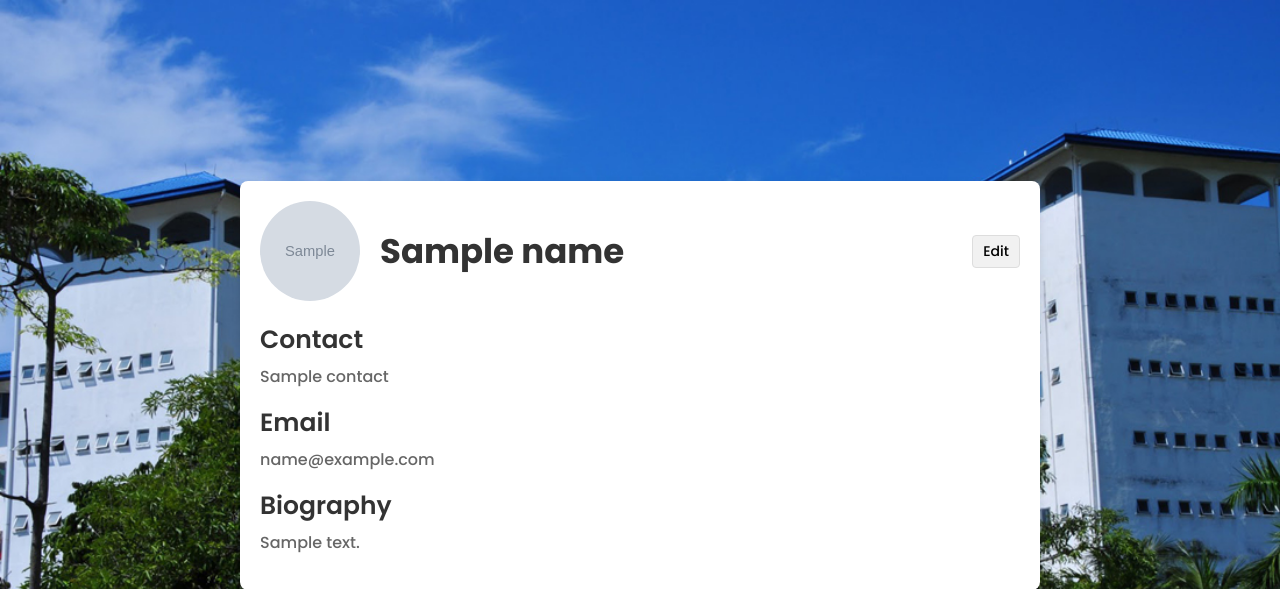
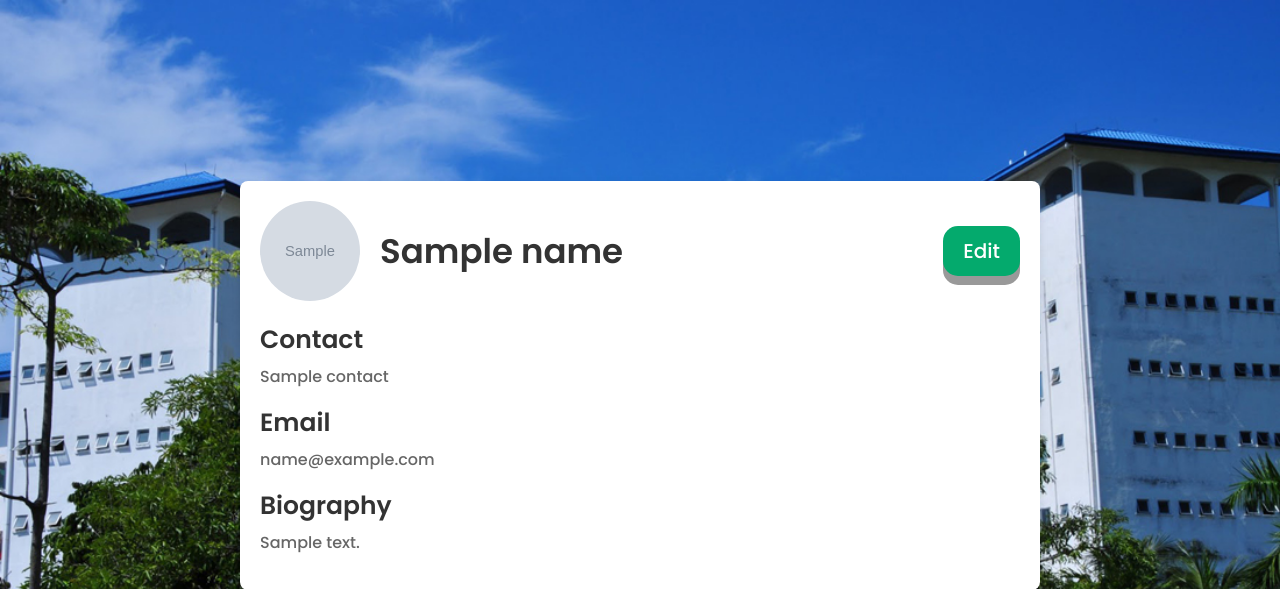
Before and after one commit to kairos8232/eHostel, a Flask app: template templates/profile.html in a window 1280 px wide. Shown: the top 589 px of the page. Run offline with Flask 3, Linux system fonts and the light colour scheme; the template is opened without the code that fills it: most values are stand-ins (such as "Sample title", 1, 10 or a date in 2020); grey boxes marked "Sample" are stand-in pictures; some libraries are stand-ins or nearby versions.

Commit message:
try edit-button

```diff
--- a/static/css/profile-style.css
+++ b/static/css/profile-style.css
@@ -50,17 +50,50 @@ body {
     font-size: 34px;
     font-weight: 600;
     color: #333;
-    font-weight: bold;
+    word-wrap: break-word;
+    word-break: break-word;
+    white-space: normal;
+    overflow-wrap: break-word;
 }
 
-.edit-button {
+/*.edit-button {
     background-color: #f1f1f1;
     border: 1px solid #ddd;
     padding: 5px 10px;
     border-radius: 4px;
     cursor: pointer;
     font-size: 14px;
+    border: rgba(255,255,255,0.5) 2px solid;
+    padding: 8px 16px;
+    margin-left: 16px;
+    border-radius: 99px;
+    transition: 300ms;
 }
+.edit-button:hover {
+    background: rgb(145, 103, 103);
+    color: black;
+}*/
+.edit-button {
+    display: inline-block;
+    padding: 10px 20px;
+    font-size: 20px;
+    cursor: pointer;
+    text-align: center;
+    text-decoration: none;
+    outline: none;
+    color: #fff;
+    background-color: #04AA6D;
+    border: none;
+    border-radius: 15px;
+    box-shadow: 0 9px #999;
+  }
+  .edit-button:hover {background-color: #3e8e41}
+
+  .edit-button:active {
+    background-color: #3e8e41;
+    box-shadow: 0 5px #666;
+    transform: translateY(4px);
+  }
 
 .profile-content {
     word-wrap: break-word;
```
